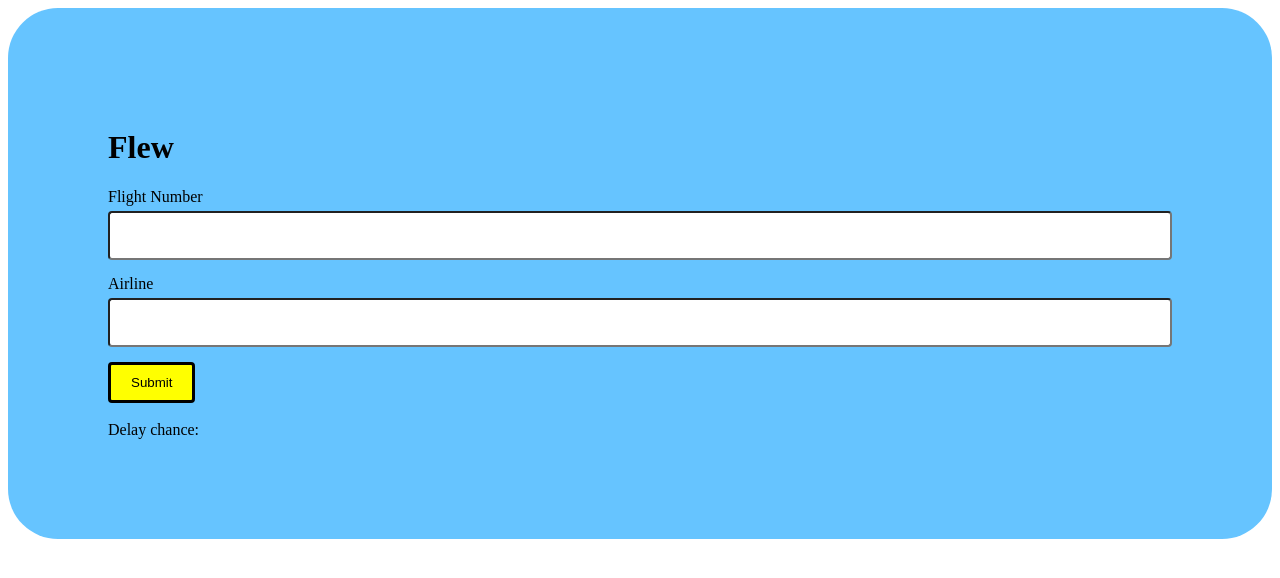
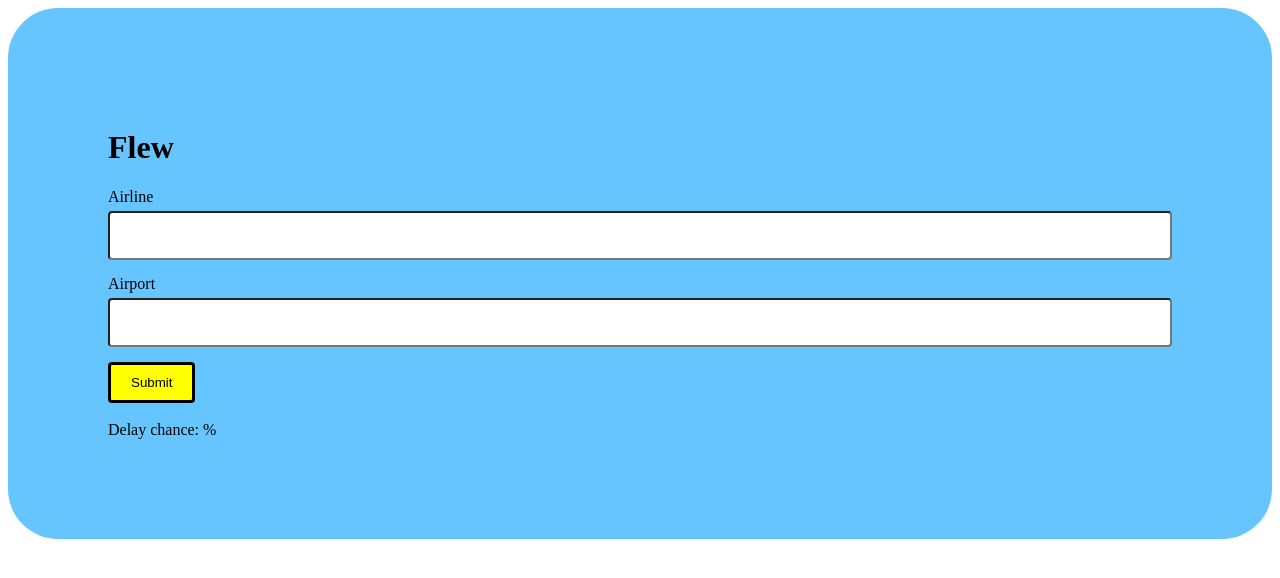
Before and after one commit to Anthulhu/Flight-Fanatics-Project, a Flask app: template Andrew/Testing/Flask/templates/index.html in a window 1280 px wide. Shown: the top 578 px of the page. Run offline with Flask 2, Linux system fonts and the light colour scheme; the template is opened without the code that fills it, so the values that code supplies are empty.

Commit message:
Update index.html

```diff
--- a/Andrew/Testing/Flask/templates/index.html
+++ b/Andrew/Testing/Flask/templates/index.html
@@ -1,29 +1,34 @@
 <!doctype html>
 <html>
     <script>
+        /* Since it isn't done, using random number generator to simulate */
         function rando() {
             document.getElementById("chance").innerHTML = Math.floor(Math.random() * 95) + 5;
         }
     </script>
 
+    <!-- Title section of th website -->
     <head>
         <title>{{ title }} - Flew</title>
         <link rel="stylesheet" type="text/css" href="{{ url_for('static', filename='css/flight_styles.css') }}" />
      </head>
 
+
+     <!-- Overall body of the website -->
      <div class="form">
          <h1>Flew</h1>
          <form action="">
-            <label for="number">Flight Number</label>
+            <label for="number">Airline</label>
             <input type="text" id="number" name="flightnum">
 
-            <label for="airline">Airline</label>
+            <label for="airline">Airport</label>
             <input type="text" id="airline" name="airline">
 
             <input type="button" onclick="rando()" value="Submit"></br></br>
 
             <label type="text" id="output" name="output">Delay chance: </label>
             <label type="text" id="chance" name="output"></label>
+            <label type="text">%</label>
 
          </form>
      </div>
```
